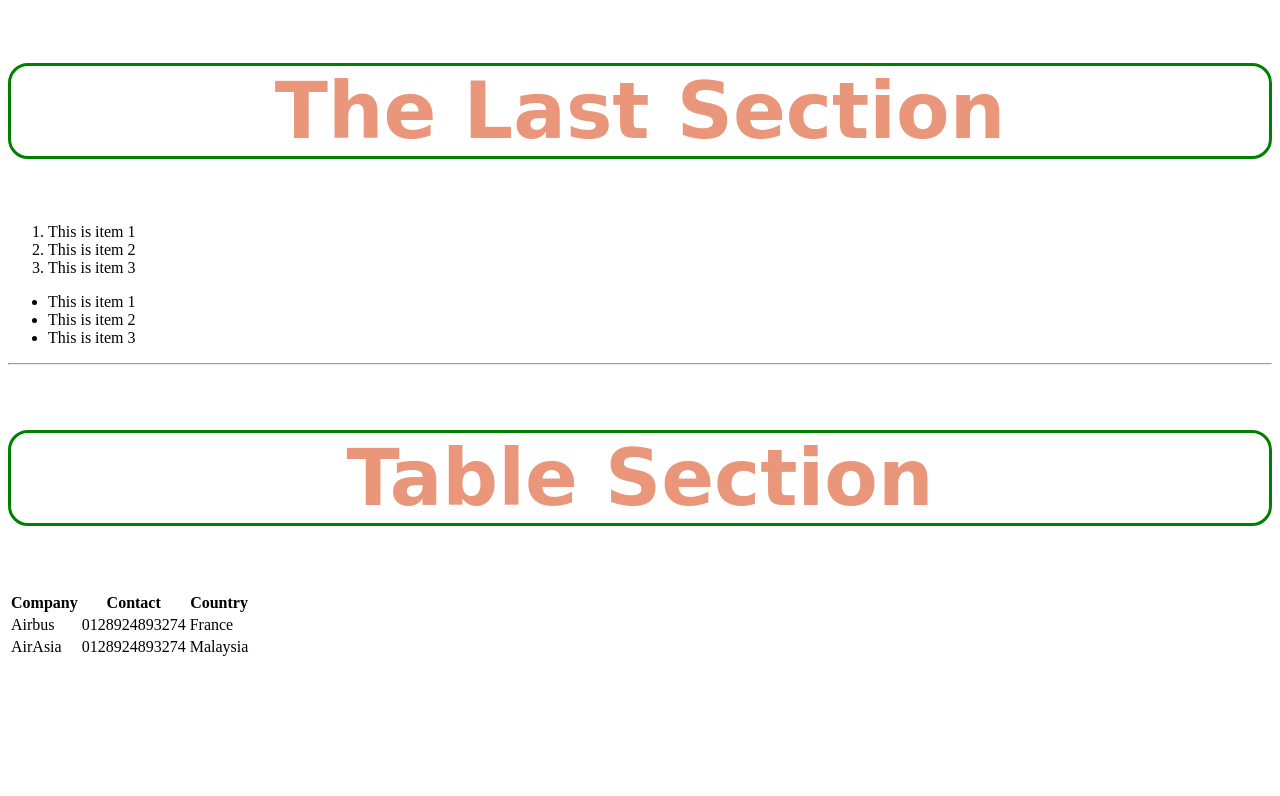
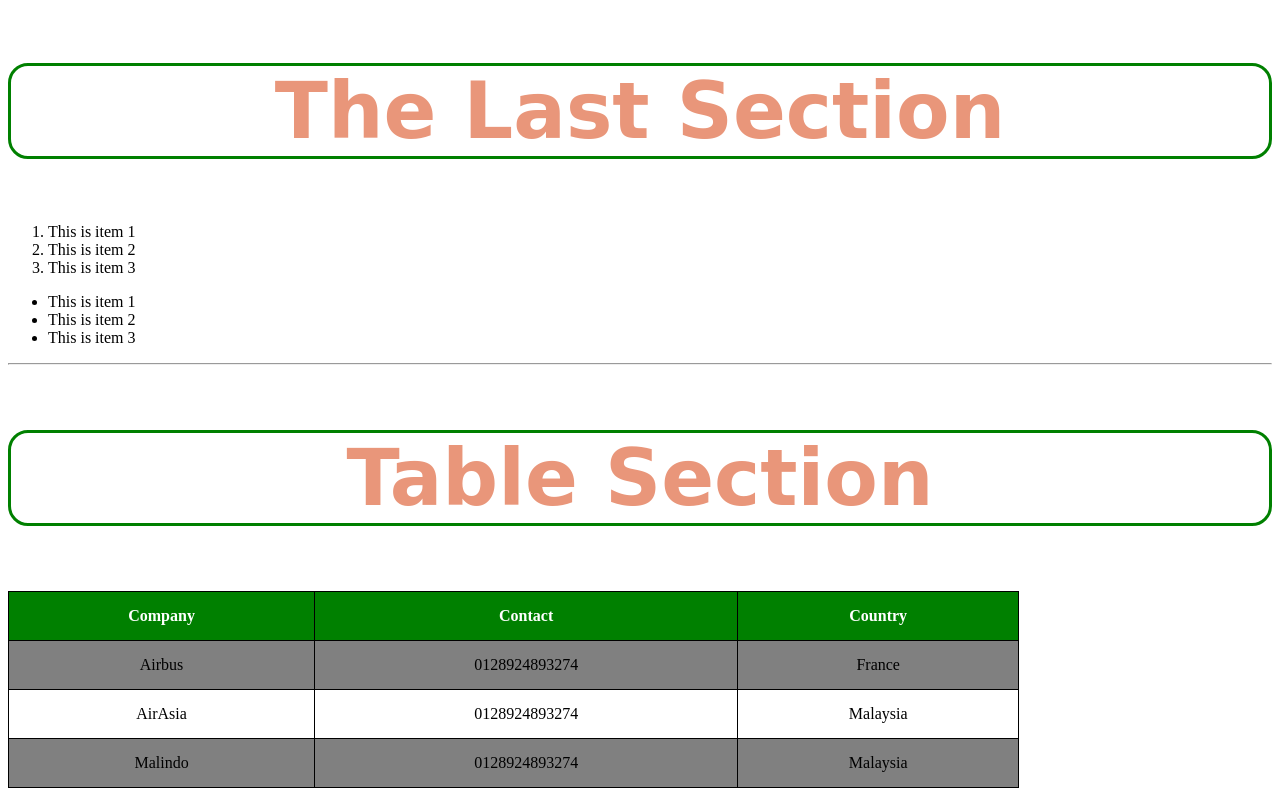
Before and after one commit to hezlin-haz3l/hello-world, a plain HTML site: page index.html in a window 1280 px wide. Shown: the part 1527-2323 px from the top of the page. Before the commit the page ends 2194 px from the top, so only its background shows below. Drawn offline with Linux system fonts and the light colour scheme; a web font is replaced by a local one.

Commit message:
I added table styles

```diff
--- a/index.html
+++ b/index.html
@@ -31,6 +31,39 @@
 		text-align: justify;
 		border: yellow double 3px;
 	}
+	table {
+		width:80%;
+	}
+	table, th, td {
+  		border: 1px solid black;
+  		border-collapse: collapse;
+	}
+	th, td {
+  		padding: 15px;
+  		text-align: center;
+	}
+	#t01 {
+		text-align: justify;
+		width: 100%;
+		background-color: green;
+		border: yellow double 3px;
+			}
+	#t02 {
+		text-align: justify;
+		width: 100%;
+		background-color: white;
+		border: black solid 1px;
+			}
+	#t03 tr:nth-child(even) {
+  		background-color: gray;
+		}
+	#t03 tr:nth-child(odd) {
+ 		background-color: #fff;
+		}
+	#t03 th {
+  		background-color: green;
+  		color: white;
+		}
 	</style>
 </head>
 <body>
@@ -64,7 +97,7 @@
 </ul>
 <hr>
 <h2>Table Section</h2>
-<table>
+<table id="t03">
 	<tr>
 		<th>Company</th>
 		<th>Contact</th>
@@ -75,8 +108,13 @@
 		<td>0128924893274</td>
 		<td>France</td>
 	</tr>
-<tr>
+	<tr>
 		<td>AirAsia</td>
+		<td>0128924893274</td>
+		<td>Malaysia</td>
+	</tr>
+	<tr>
+		<td>Malindo</td>
 		<td>0128924893274</td>
 		<td>Malaysia</td>
 	</tr>
```
